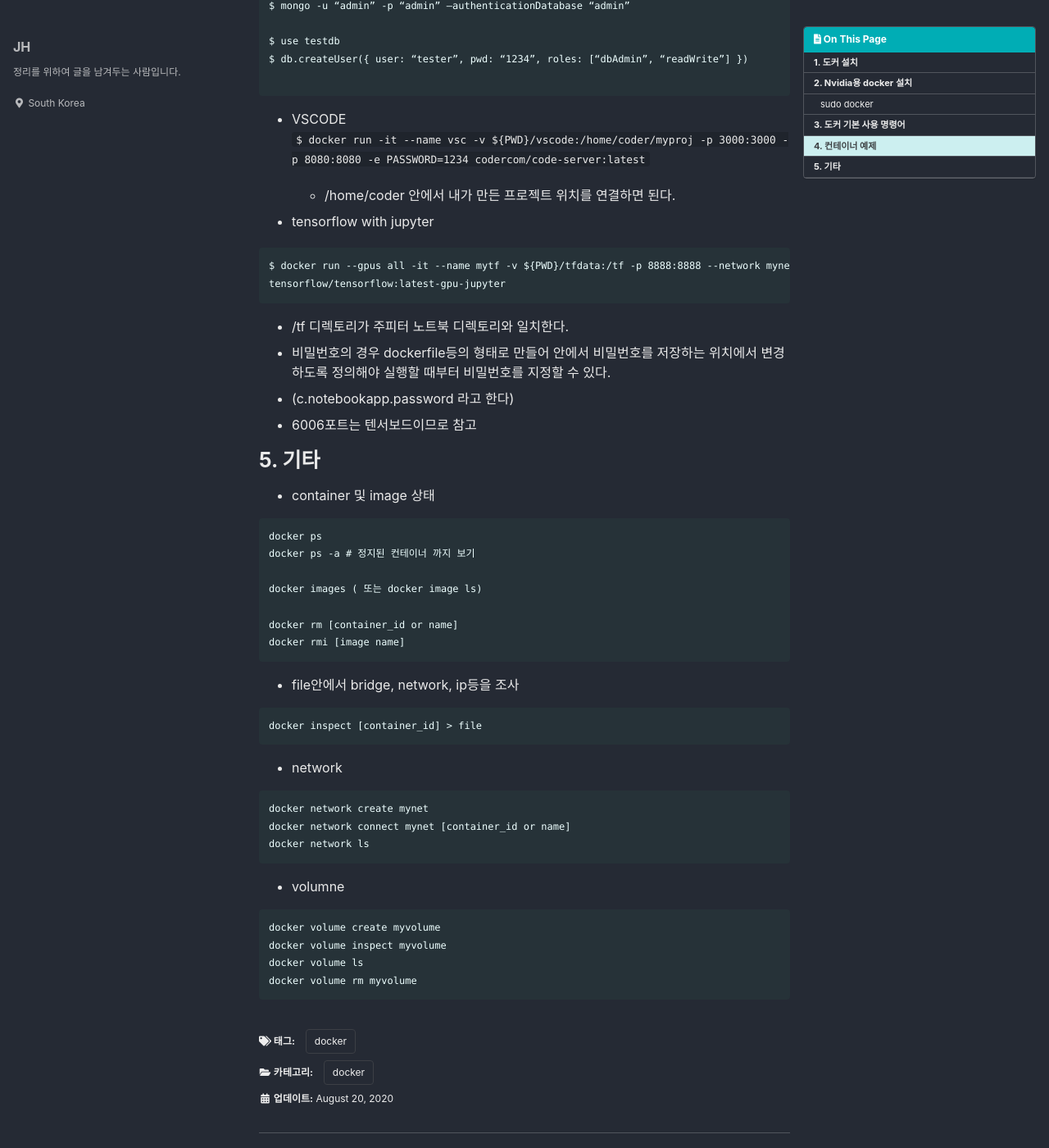
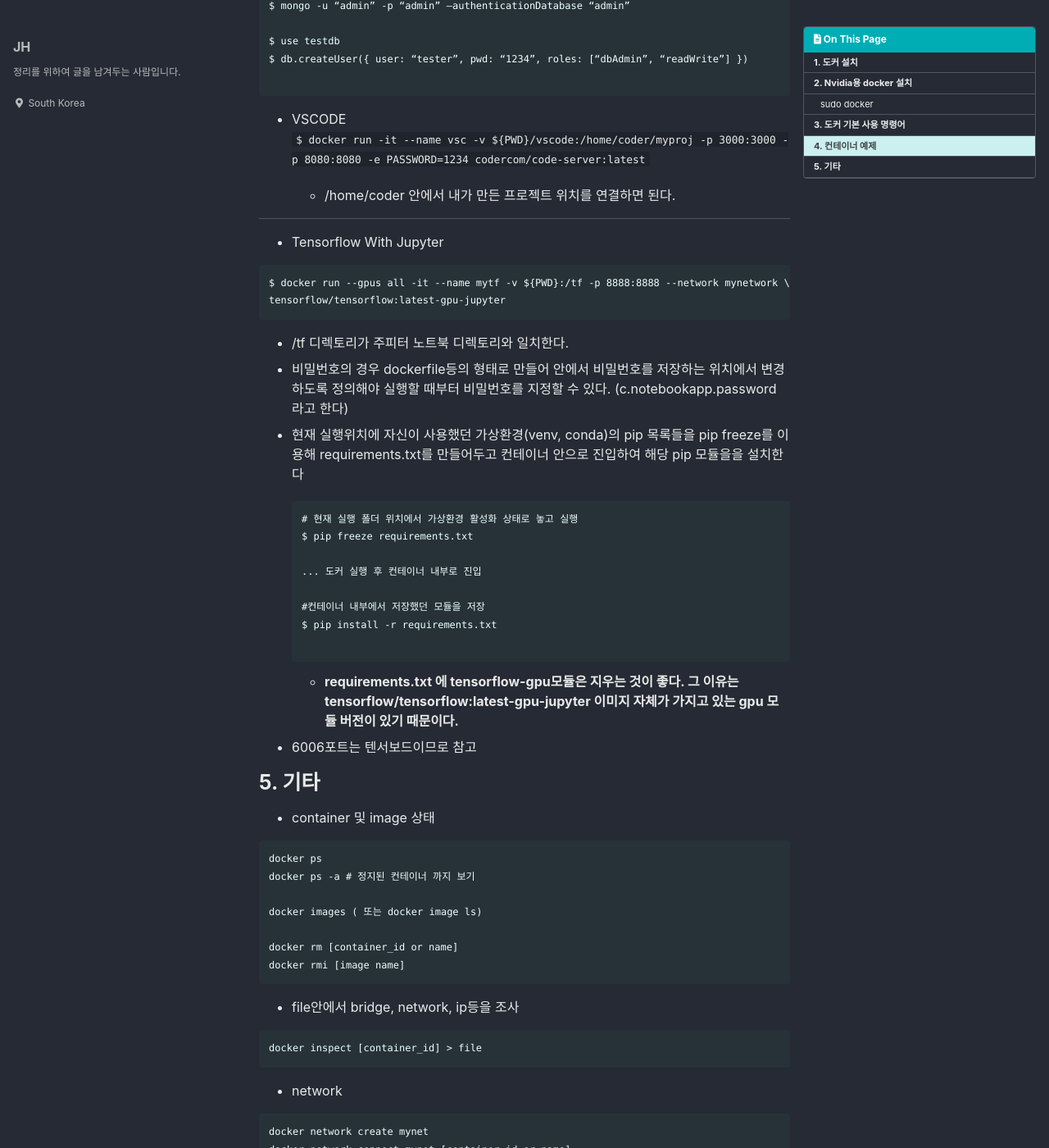
Before and after one commit to petil777/blog, a Jekyll site: the page built from _posts/IT/docker/2020-08-20-도커 설치 및 기본 사용 가이드.md, in a window 1280 px wide and 1400 px high, scrolled down 3225 px. Shown: the whole window at 82% size. Built offline with Jekyll 4.4.1, drawn with Linux system fonts in a browser that asks for light colours; cached includes are drawn as plain includes.

Commit message:
Fix docker file guide

````diff
--- a/_posts/IT/docker/2020-08-20-도커 설치 및 기본 사용 가이드.md
+++ b/_posts/IT/docker/2020-08-20-도커 설치 및 기본 사용 가이드.md
@@ -147,17 +147,34 @@ $ db.createUser({ user: “tester”, pwd: “1234”, roles: [“dbAdmin”,
 
   - /home/coder 안에서 내가 만든 프로젝트 위치를 연결하면 된다.
 
+---
 
-- tensorflow with jupyter
+
+- Tensorflow With Jupyter
 
 ```
-$ docker run --gpus all -it --name mytf -v ${PWD}/tfdata:/tf -p 8888:8888 --network mynetwork \
+$ docker run --gpus all -it --name mytf -v ${PWD}:/tf -p 8888:8888 --network mynetwork \
 tensorflow/tensorflow:latest-gpu-jupyter
 ```
 
   - /tf 디렉토리가 주피터 노트북 디렉토리와 일치한다.
-  - 비밀번호의 경우 dockerfile등의 형태로 만들어 안에서 비밀번호를 저장하는 위치에서 변경하도록 정의해야 실행할 때부터 비밀번호를 지정할 수 있다.
-  - (c.notebookapp.password 라고 한다)
+  - 비밀번호의 경우 dockerfile등의 형태로 만들어 안에서 비밀번호를 저장하는 위치에서 변경하도록 정의해야 실행할 때부터 비밀번호를 지정할 수 있다. (c.notebookapp.password 라고 한다)
+  - 현재 실행위치에 자신이 사용했던 가상환경(venv, conda)의 pip 목록들을 pip freeze를 이용해 requirements.txt를 만들어두고 컨테이너 안으로 진입하여 해당 pip 모듈을을 설치한다
+
+	```
+	# 현재 실행 폴더 위치에서 가상환경 활성화 상태로 놓고 실행
+	$ pip freeze requirements.txt
+
+	... 도커 실행 후 컨테이너 내부로 진입
+
+	#컨테이너 내부에서 저장했던 모듈을 저장
+	$ pip install -r requirements.txt
+
+	```
+
+
+	- __requirements.txt 에 tensorflow-gpu모듈은 지우는 것이 좋다. 그 이유는 tensorflow/tensorflow:latest-gpu-jupyter 이미지 자체가 가지고 있는 gpu 모듈 버전이 있기 때문이다.__
+
   - 6006포트는 텐서보드이므로 참고
 
 # 5. 기타
````
